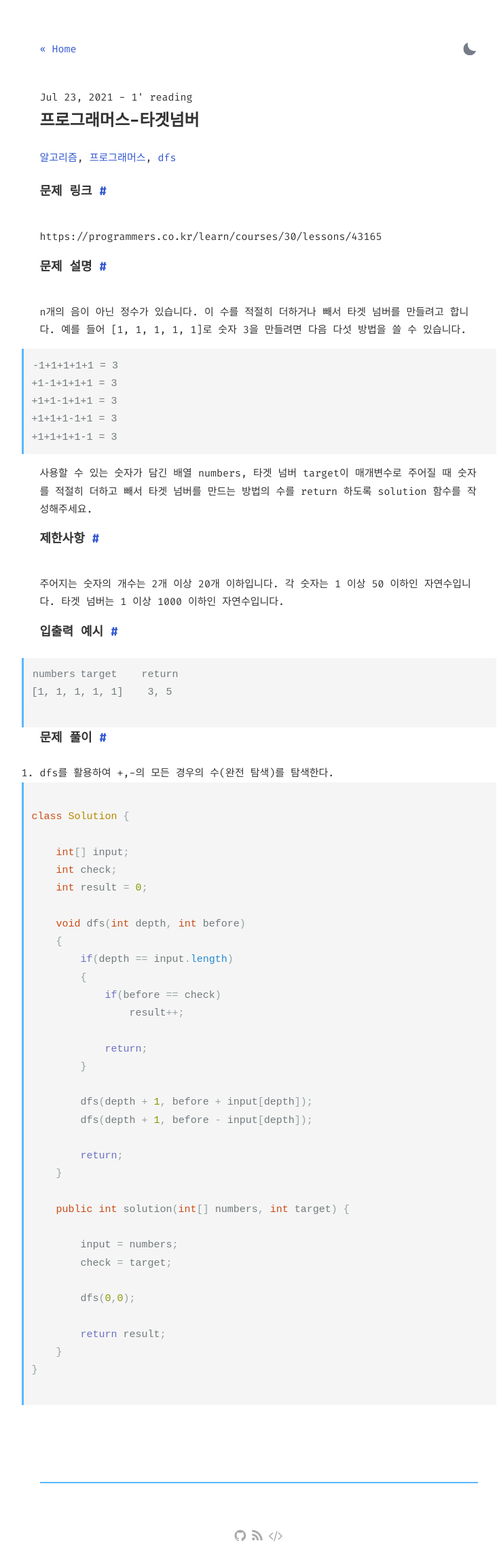
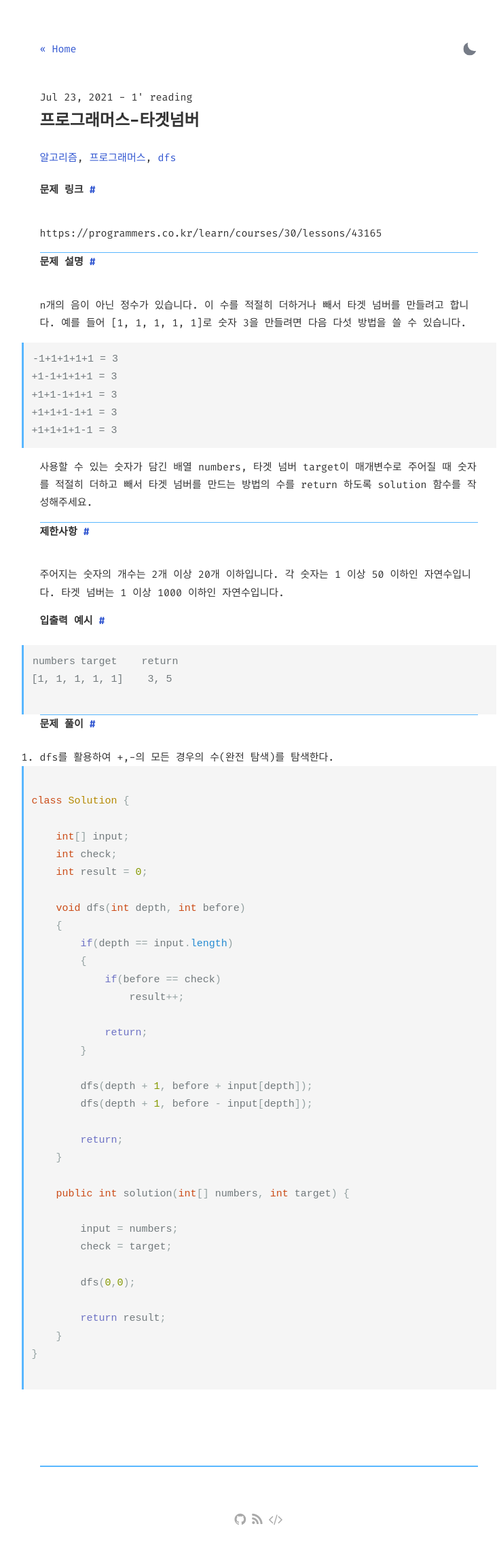
Before and after one commit to ghgus217/ghgus217.github.io, a Jekyll site: the page built from _posts/2021-07-23-프로그래머스-타겟넘버.md, in a window 1280 px wide. Shown: the whole page at 68% size, without its empty margins (259-994 px from the left). Built offline with Jekyll 4.4.1, drawn with Linux system fonts in a browser that asks for light colours; after the commit the page ends 2266 px from its top, so only the background shows below that.

Commit message:
21.07.23 포스트 등록

````diff
--- a/_posts/2021-07-23-프로그래머스-타겟넘버.md
+++ b/_posts/2021-07-23-프로그래머스-타겟넘버.md
@@ -7,11 +7,13 @@ tags: 알고리즘 프로그래머스 dfs
 minute: 1
 ---
 
-# 문제 링크
+## 문제 링크
 
 https://programmers.co.kr/learn/courses/30/lessons/43165
 
-# 문제 설명
+---
+
+## 문제 설명
 
 n개의 음이 아닌 정수가 있습니다. 이 수를 적절히 더하거나 빼서 타겟 넘버를 만들려고 합니다. 예를 들어 [1, 1, 1, 1, 1]로 숫자 3을 만들려면 다음 다섯 방법을 쓸 수 있습니다.
 
@@ -25,13 +27,17 @@ n개의 음이 아닌 정수가 있습니다. 이 수를 적절히 더하거나
 
 사용할 수 있는 숫자가 담긴 배열 numbers, 타겟 넘버 target이 매개변수로 주어질 때 숫자를 적절히 더하고 빼서 타겟 넘버를 만드는 방법의 수를 return 하도록 solution 함수를 작성해주세요.
 
-# 제한사항
+---
+
+## 제한사항
 
 주어지는 숫자의 개수는 2개 이상 20개 이하입니다.
 각 숫자는 1 이상 50 이하인 자연수입니다.
 타겟 넘버는 1 이상 1000 이하인 자연수입니다.
 
-# 입출력 예시
+
+
+## 입출력 예시
 
 ```
 numbers	target	  return
@@ -39,7 +45,10 @@ numbers	target	  return
 
 ```
 
-# 문제 풀이
+---
+
+
+## 문제 풀이
 
 1. dfs를 활용하여 +,-의 모든 경우의 수(완전 탐색)를 탐색한다.
 
````
